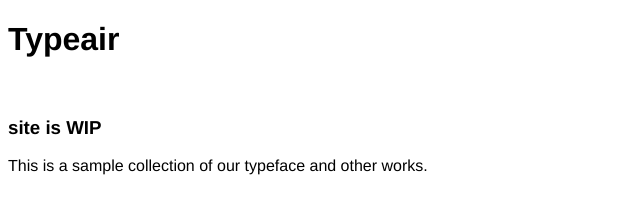
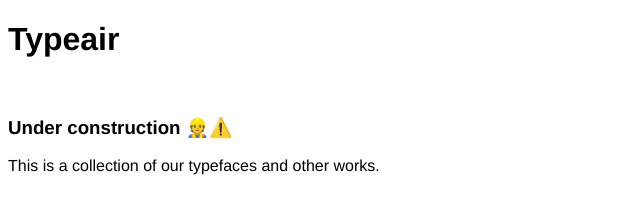
Before and after one commit to PlusyPan/plusypan.github.io, a plain HTML site: page index.html in a window 1280 px wide. Shown: the whole page, without its empty margins (0-640 px from the left). Drawn offline with Linux system fonts and the light colour scheme.

Commit message:
Update index.html
refined text

```diff
--- a/index.html
+++ b/index.html
@@ -12,7 +12,7 @@
 <body>
     <h1>Typeair</h1>
     <br/>
-    <h3>site is WIP</h3>
-    <p>This is a sample collection of our typeface and other works.</p>
+    <h3>Under construction 👷⚠️ </h3>
+    <p>This is a collection of our typefaces and other works.</p>
 </body>
 </html>
```
